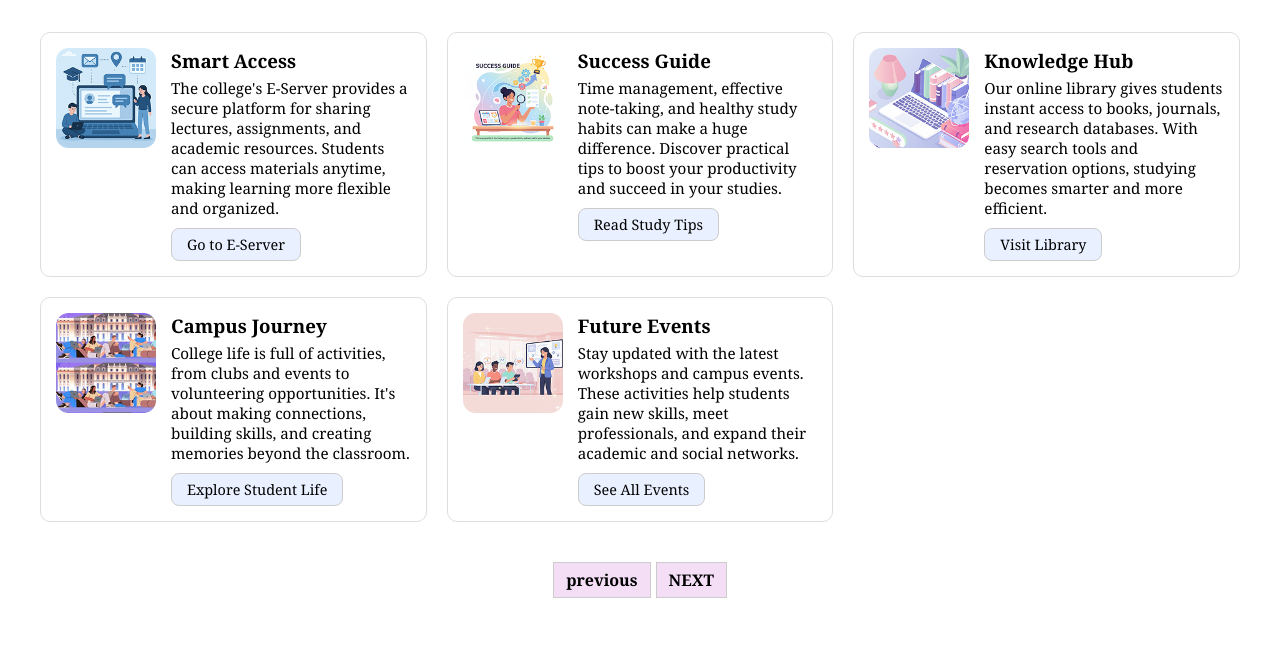
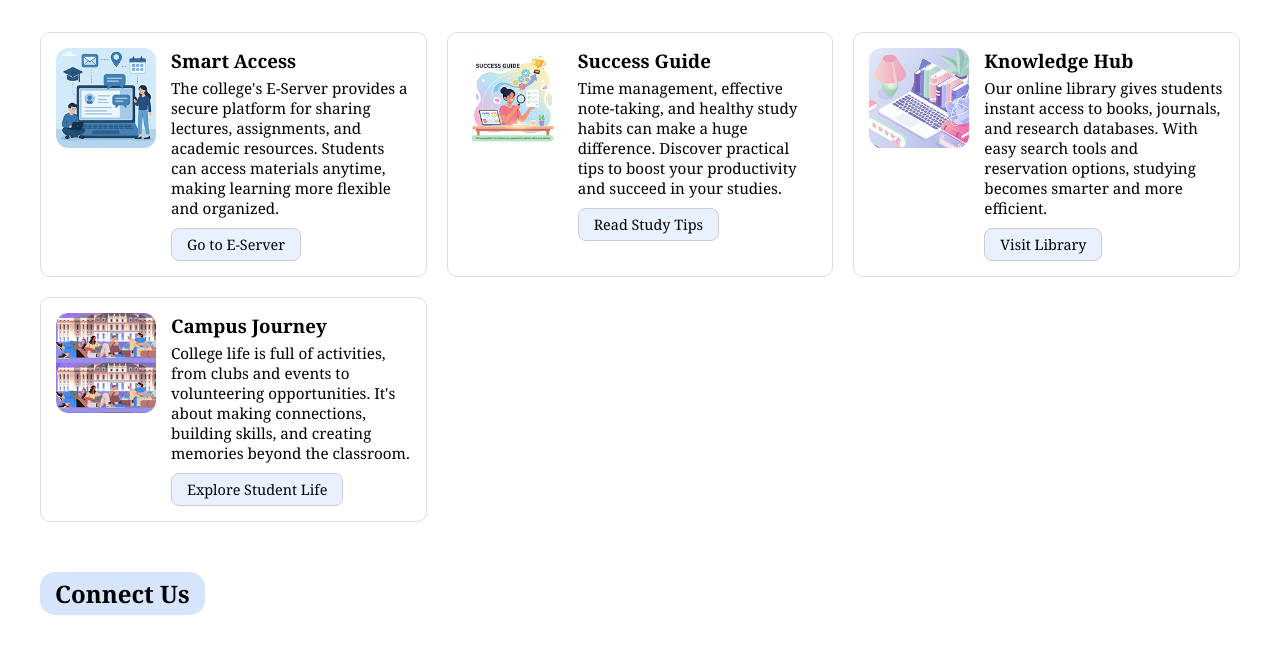
Before and after one commit to websabe/College-connect, a plain HTML site: page blog.html in a window 1280 px wide. Shown: the part 118-763 px from the top of the page. Drawn offline with Linux system fonts and the light colour scheme; a web font is replaced by a local one.

Commit message:
Update blog.html
جاهز

```diff
--- a/blog.html
+++ b/blog.html
@@ -137,20 +137,10 @@
       </div>
     </div>
 
-    <div class="card1">
-      <img src="imeges/Image5.png" alt="">
-      <div class="card-content">
-        <h3>Future Events</h3>
-        <p>Stay updated with the latest workshops and campus events. These activities help students gain new skills, meet professionals, and expand their academic and social networks.</p>
-        <a href="#">See All Events</a>
-      </div>
-    </div>
+
   </div>
 
-  <div class="pagination">
-    <a href="index.html">previous</a>
-    <a href="login.html">NEXT</a>
-  </div>
+
 
     <!-- Connect Us Section -->
     <h2 class="use">Connect Us</h2>
@@ -185,4 +175,5 @@
 <script src="js/script.js"></script>
 
 </body>
+
 </html>
```
